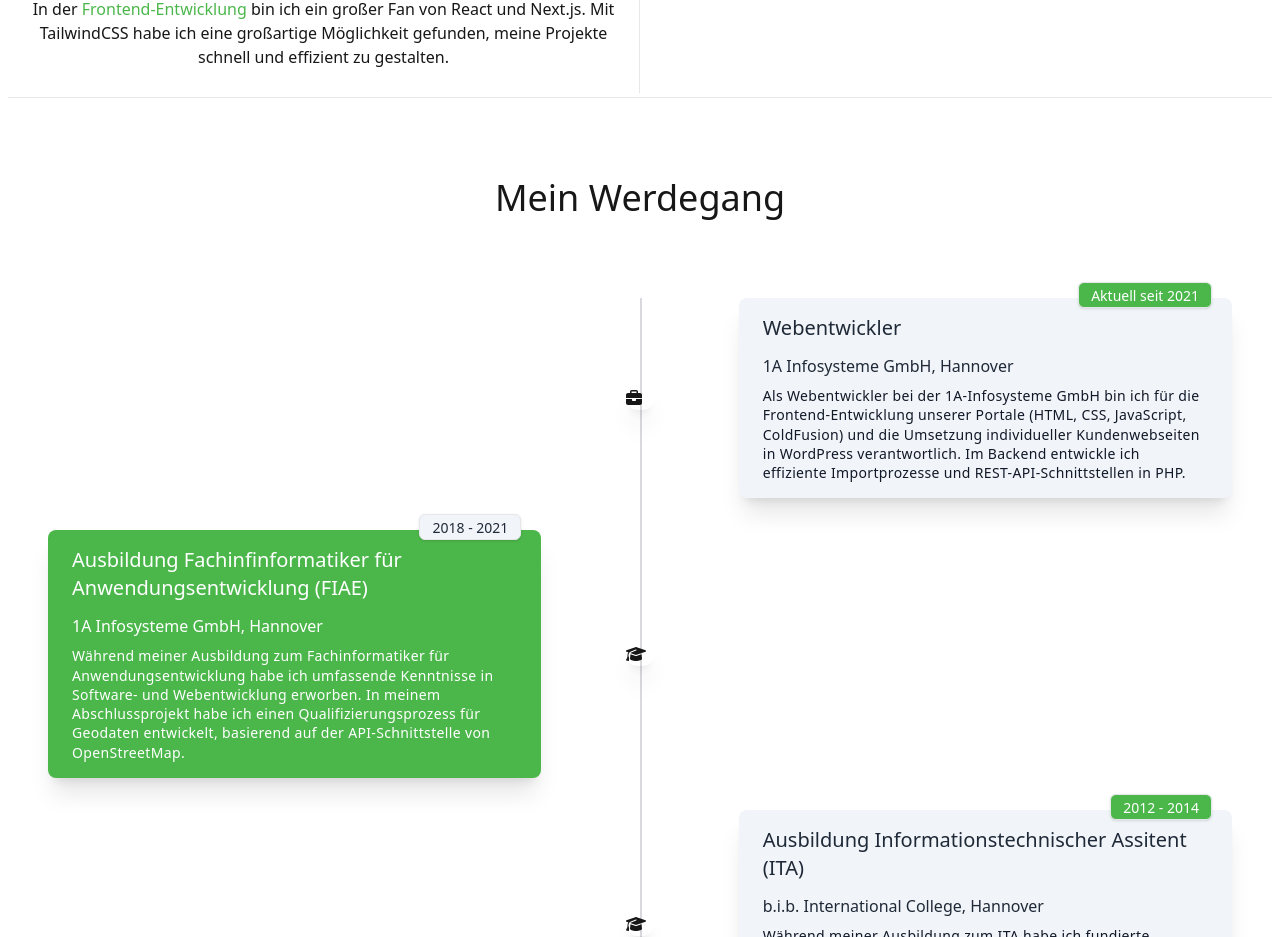
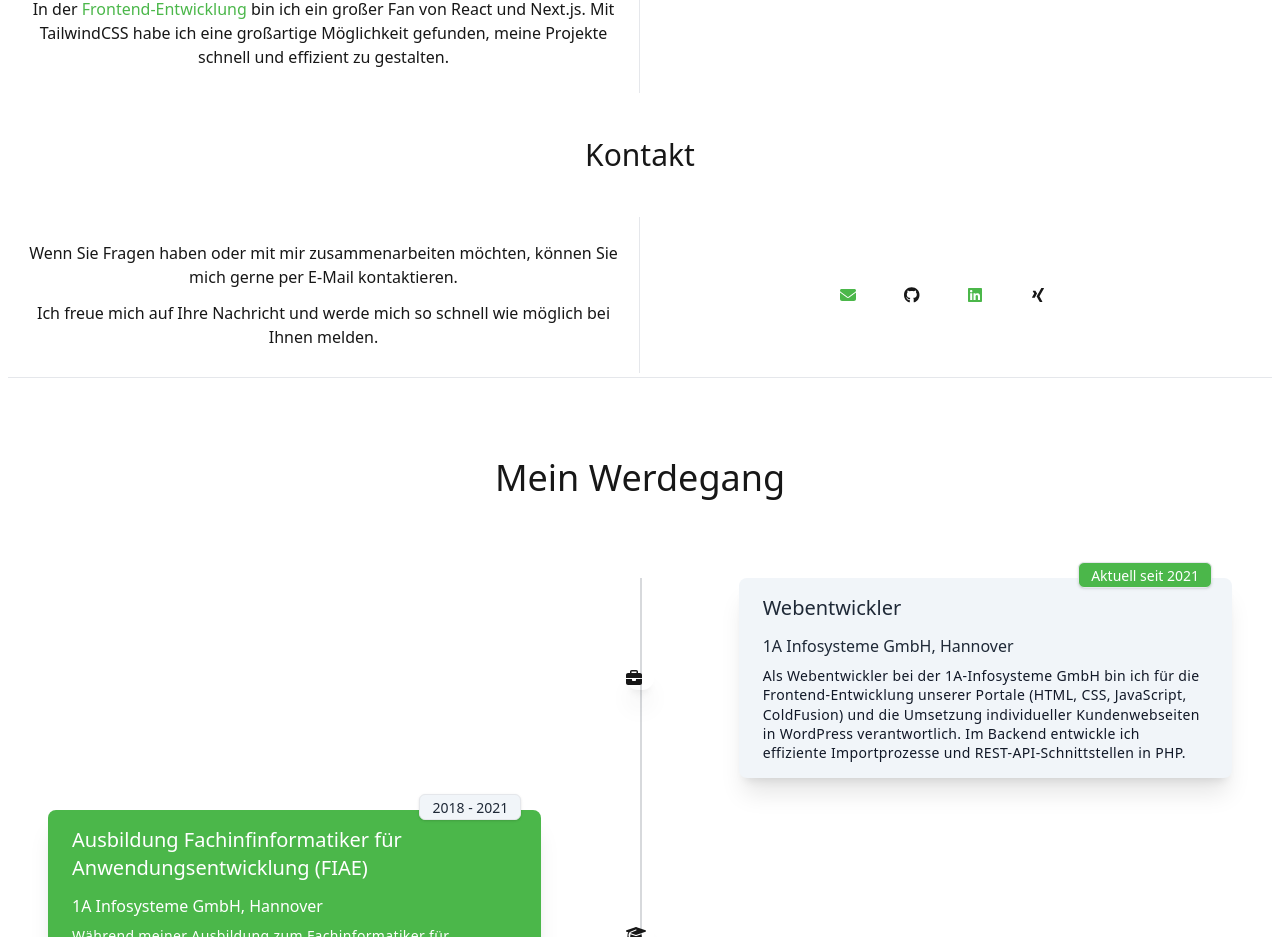
Before and after one commit to pelidigatto/portfolio_v2, a Next.js app: page / in a window 1280 px wide. Shown: the part 1220-2157 px from the top of the page. Built offline with nearby package versions, Linux system fonts and the light colour scheme.

Commit message:
Add contact section with email and social media links to homepage

```diff
--- a/app/page.tsx
+++ b/app/page.tsx
@@ -1,7 +1,8 @@
 import Image from "next/image";
-import {  faBriefcase, faGraduationCap } from '@fortawesome/free-solid-svg-icons'
+import {  faBriefcase, faEnvelope, faGraduationCap } from '@fortawesome/free-solid-svg-icons'
 import { FontAwesomeIcon } from '@fortawesome/react-fontawesome'
 import SkillBubbles from "./components/SkillBubbles/skillbubbles";
+import { faGithub, faLinkedin, faXing } from "@fortawesome/free-brands-svg-icons";
 
 export default function Home() {
   const skills = "HTML,CSS,JavaScript,PHP,Next.JS,React,Node.JS,Vue.JS,TailwindCSS,ColdFuison,Bootstrap,GIT,SEO,Bash,Shell,Linux,Wordpress,RestAPI,MySQL,C#";
@@ -65,7 +66,32 @@ export default function Home() {
             <div className="col-span-12 md:col-span-6 ">
               <SkillBubbles skills={skills}/>
             </div>
+
+            <div className="col-span-12 my-10">
+              <div className="text-xl md:text-3xl font-thin text-center">
+                <h3>Kontakt</h3>
+              </div>
+            </div>
+            <div className="col-span-12 md:col-span-6  p-3 border-0 md:border-e my-1">
+              <div className="font-thin text-center">
+                <p className="my-3">
+                  Wenn Sie Fragen haben oder mit mir zusammenarbeiten möchten, können Sie mich gerne per E-Mail kontaktieren.
+                </p>
+                <p className="my-3">
+                  Ich freue mich auf Ihre Nachricht und werde mich so schnell wie möglich bei Ihnen melden.
+                </p>
+              </div>
+            </div>
+            <div className="col-span-12 md:col-span-6  p-3  my-1">
+                <div className="z-20 flex items-center justify-center order-1 mx-1" >
+                  <a className="w-16 p-3" href="mailto:florian@thoenelt.dev" title="E-Mail an Florian Thönelt"><FontAwesomeIcon icon={faEnvelope} className="hightlight"/></a>
+                  <a className="w-16 p-3" href="https://github.com/pelidigatto" title="Github Pelidigatto (Florian Thönelt)" target="_blank"><FontAwesomeIcon icon={faGithub} /></a>
+                  <a className="w-16 p-3" href="www.linkedin.com/in/florianthoenelt" title="LinkedIn Florian Thönelt" target="_blank"><FontAwesomeIcon icon={faLinkedin} className="hightlight"/></a>
+                  <a className="w-16 p-3" href="https://www.xing.com/profile/Florian_Thoenelt/" title="Xing Florian Thönelt" target="_blank"><FontAwesomeIcon icon={faXing} /></a>
+                </div>
+            </div>
           </div>
+
         </div>
 
         <div className="flex justify-center items-center my-10">
@@ -132,6 +158,8 @@ export default function Home() {
         </div>
 
 
+
+
     </>
   );
 }
```
